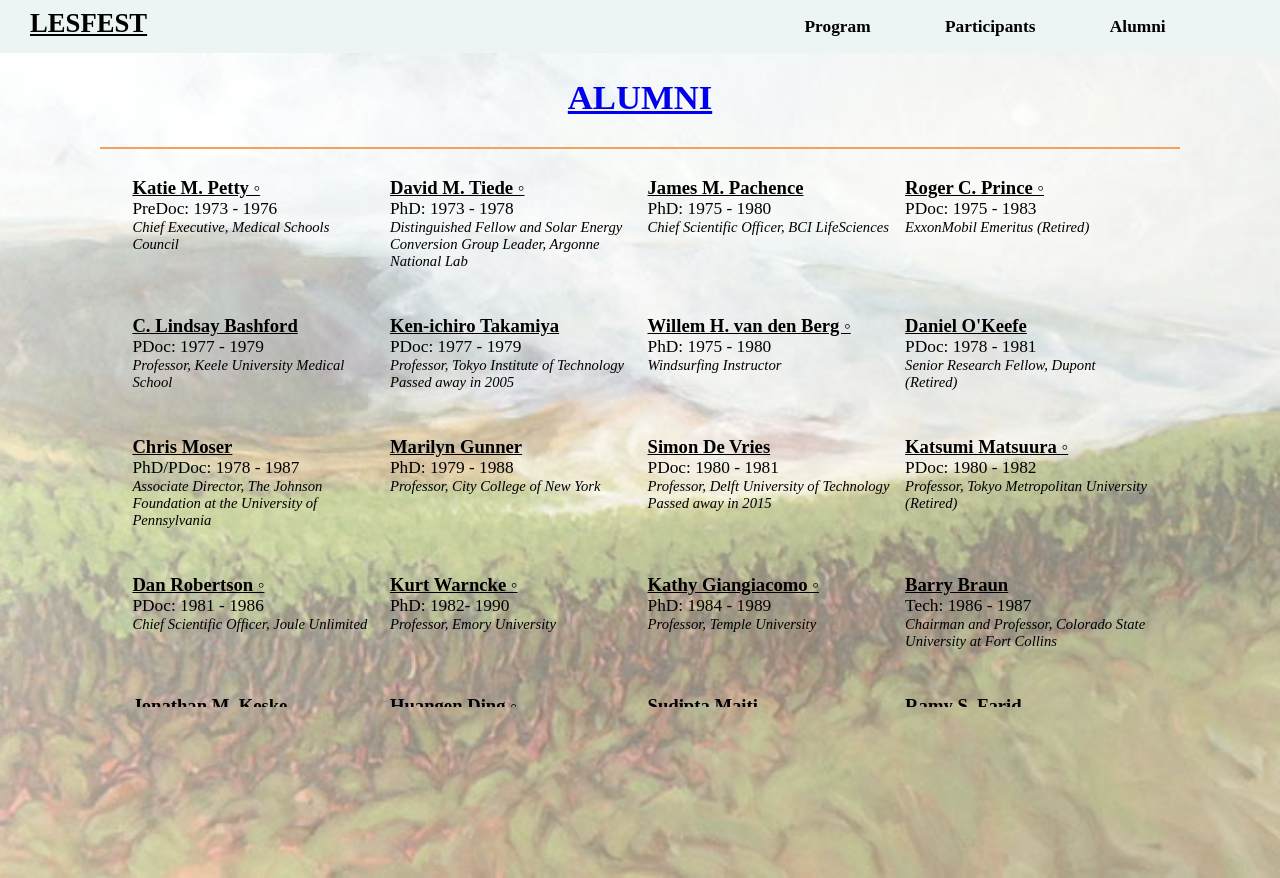
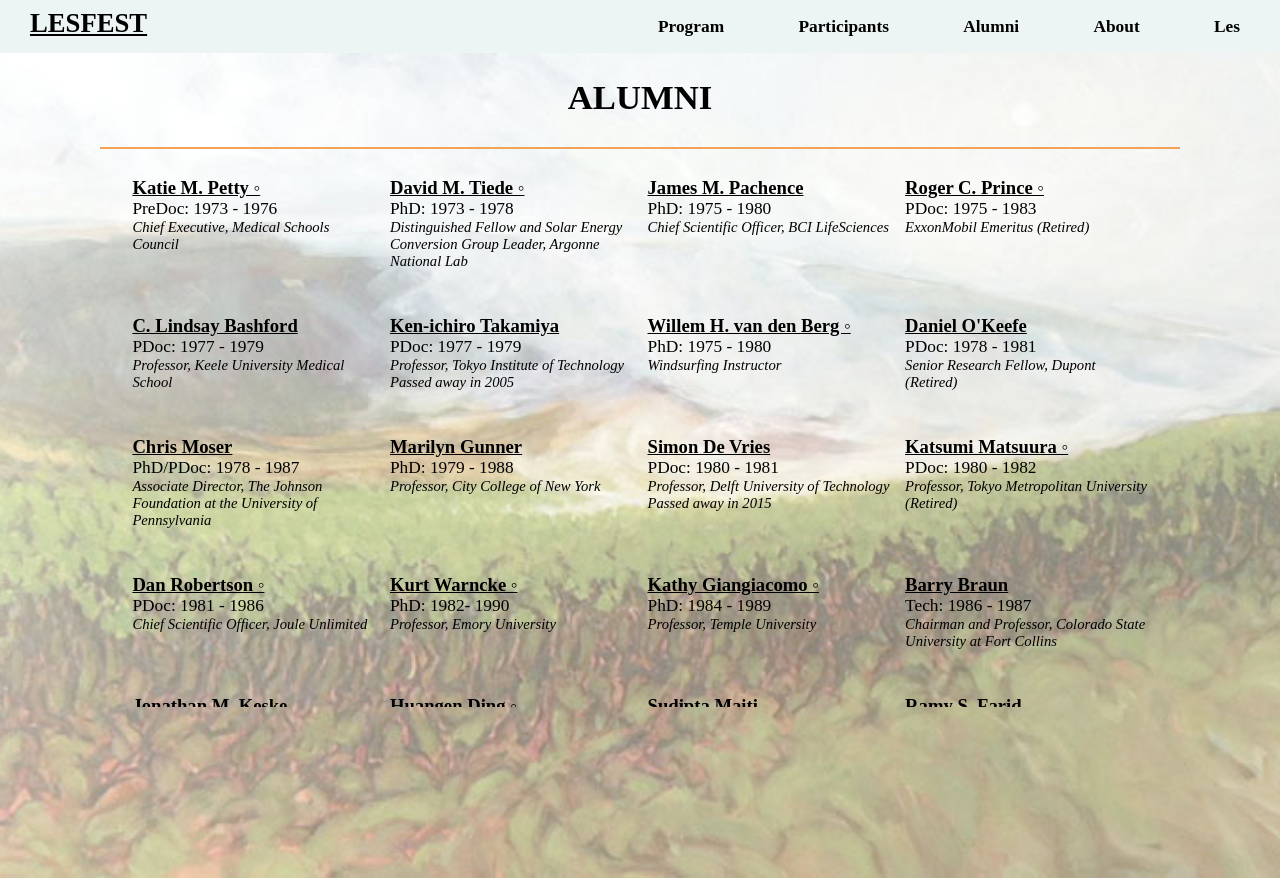
Before and after one commit to dianamariedischer/lesfest2019, a plain HTML site: page alumni.html in a window 1280 px wide. Drawn offline with nearby package versions, Linux system fonts and the light colour scheme.

Commit message:
Update alumni.html

```diff
--- a/alumni.html
+++ b/alumni.html
@@ -34,7 +34,7 @@ $(document).ready(function(){
 						<li><a href="index.html#programjump">Program</a></li>
 						<li><a href="participants.html">Participants</a></li>
 						<li><a href="alumni.html">Alumni</a></li>
-						<li><a href="lesfest/pdfs/les.pdf" target="_blank" About Les </a></li>
+						<li><a href="lesfest/pdfs/les.pdf" target="_blank"> About Les </a></li>
 					</ul>
 				</div>
 			</nav>
```
